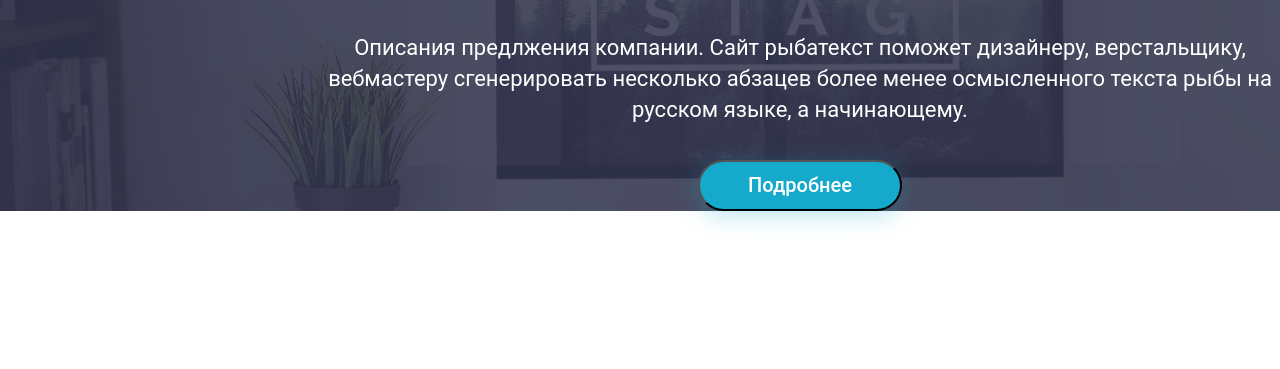
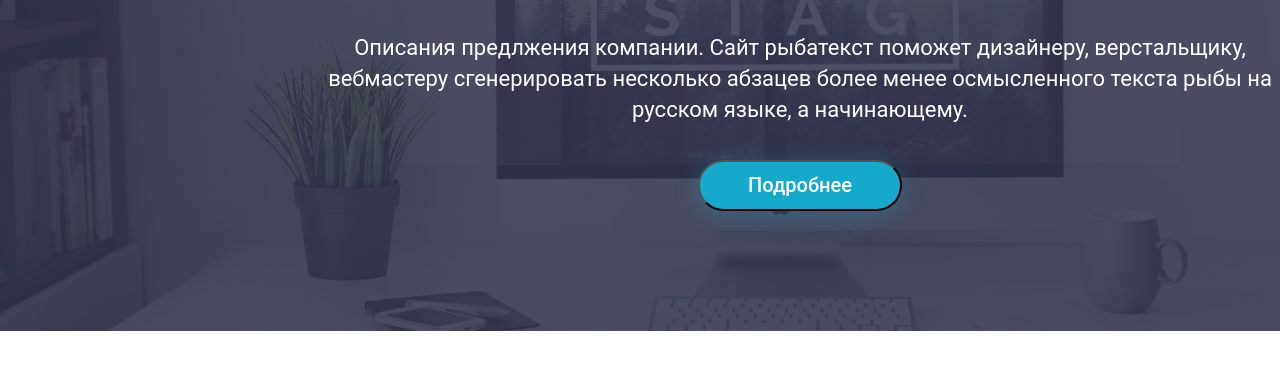
Before and after one commit to NoNameCast/Template, a plain HTML site: page index.html in a window 1280 px wide. Shown: the part 359-728 px from the top of the page. Drawn offline with Linux system fonts and the light colour scheme; a web font is replaced by a local one.

Commit message:
test save

```diff
--- a/css/style.css
+++ b/css/style.css
@@ -102,7 +102,7 @@ h1, h2, h3, p, a {
 }
 
 .top__main {
-    margin-bottom: 120px;
+    padding-bottom: 120px;
 }
 
 .top__title {
```
